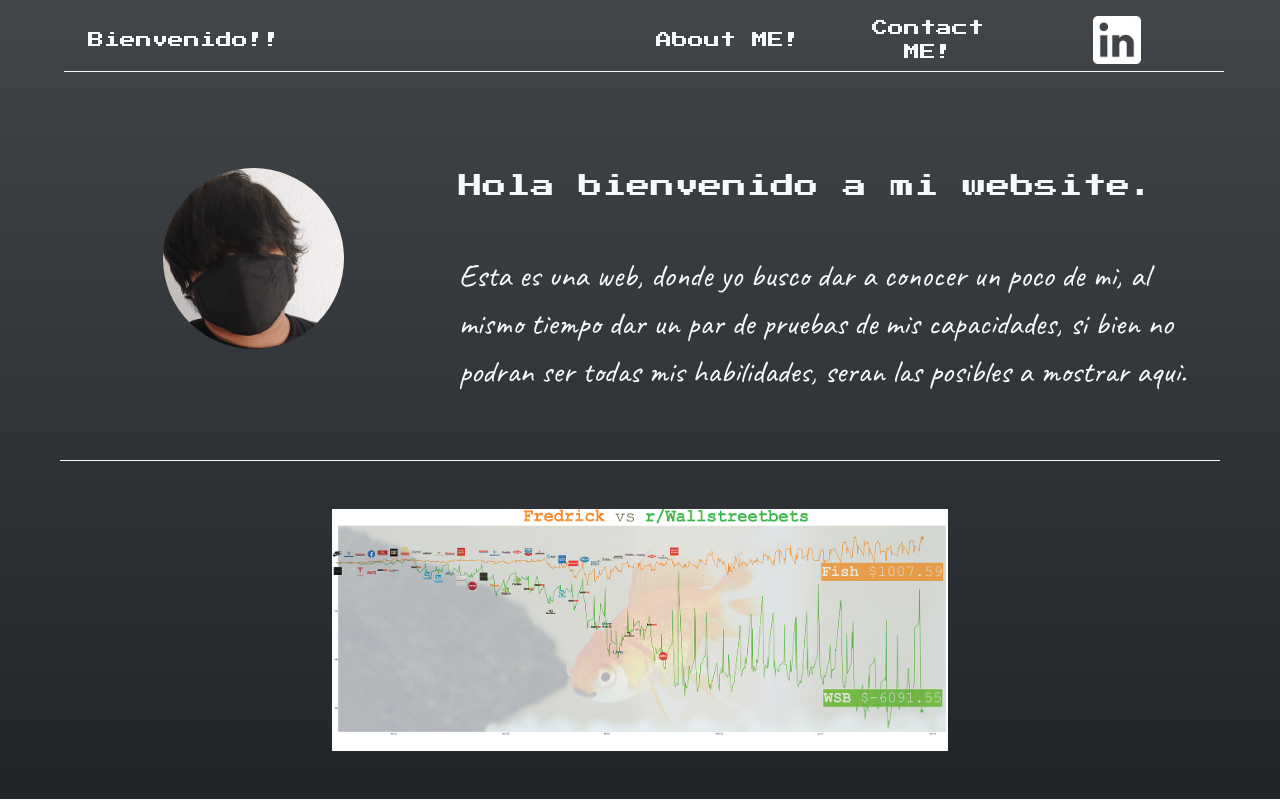
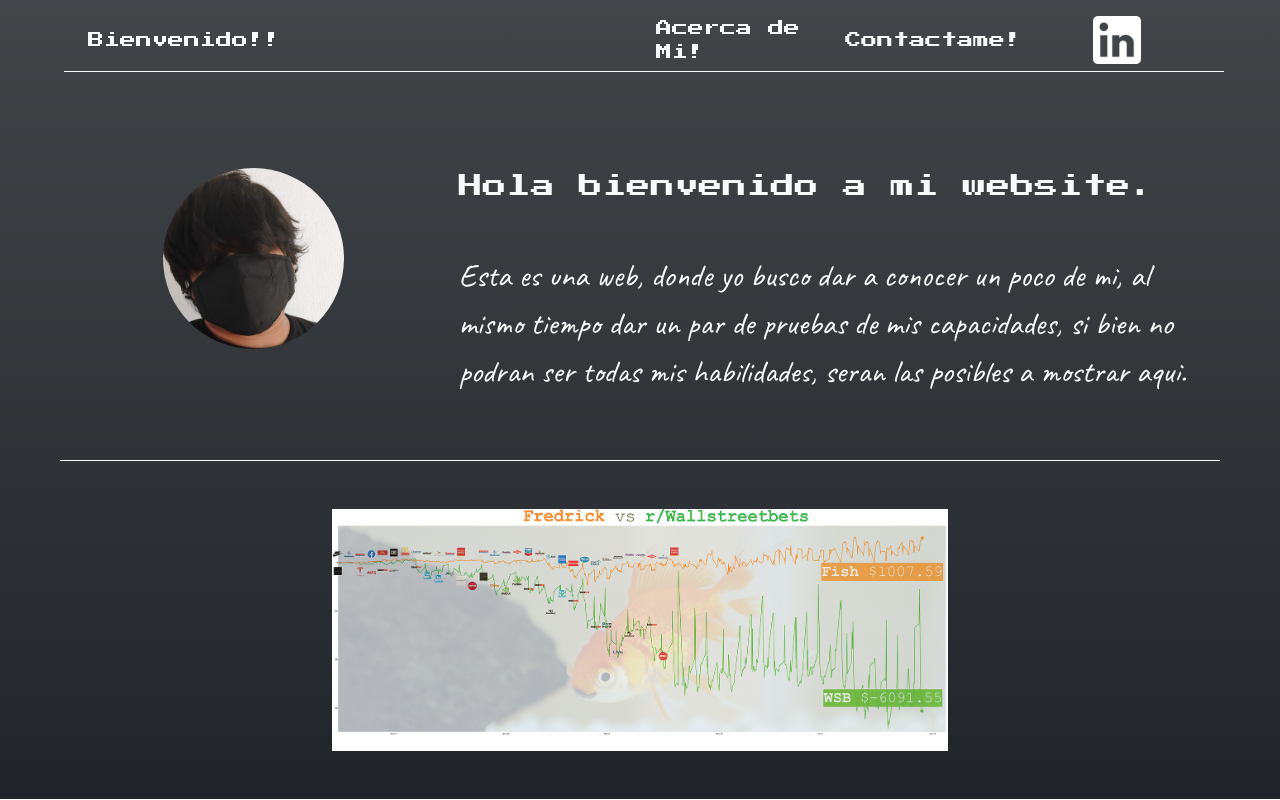
Before and after one commit to AlbertoPortillo/react-gh-pages, a React (Create React App) app: page / in a window 1280 px wide. Built offline with nearby package versions, Linux system fonts and the light colour scheme.

Commit message:
inicio del diccionario

```diff
--- a/src/Components/Contact/Inicio.tsx
+++ b/src/Components/Contact/Inicio.tsx
@@ -1,5 +1,7 @@
 import React, { useState } from 'react'
 import '../../styles/contactme.css'
+
+
 export default function Inicio() {
     const [ formData, setFormData] = useState({
         email: "",
@@ -18,6 +20,7 @@ export default function Inicio() {
     function handleSubmit(e: any){
         e.preventDefault();
         //pon aqui el codigo que quieras con la info de arriba
+        alert('nos presentamos con fallas tecnicas por lo cual no podremos completar su solicitud')
     }
 
     return (
@@ -27,12 +30,18 @@ export default function Inicio() {
                 ¿Quieres contactarme?
                 </p>
             </div>
-            <div className="row">
+            {/* <div className="row">
                 <p className='text-bits contactme-text-body'>
                     ¿Estas interesado en mi persona para trabajar contigo o para ti?, Bueno, a diferencia del feminismo de la chica que te gusta, esto tiene solucion, solo debes
                     llenar el formulario que encontraras aqui abajo y yo me pondre en contacto contigo, intenta explicar bien tus intenciones para poder contactarte, ya que si dejas un numero o correo
                     real para una broma, te tengo noticias, alguien sera visitado por un agente de la DEA y nadie sabra el porque, si despues de esta larga explicacion sigues interesado,
                     no creo que tu empresa tengan la moral que este mundo quiere, pero tienes justo la que yo necesito asi que mas que nadie porfavor llena este formulario
+                </p>
+            </div> */}
+            <div className="row">
+                <p className='text-bits contactme-text-body'>
+                    Si estas interesado en mi perfil y llegaste a esta website al azar, bueno, pon un pequeño mensaje y prometo,
+                    que lo mas pronto posible yo me podnre en contacto contigo para hablar de lo que necesites.
                 </p>
             </div>
             <div className="row mt-5">
--- a/src/Components/Header/Bar.tsx
+++ b/src/Components/Header/Bar.tsx
@@ -1,18 +1,19 @@
 import React from "react";
-//importar imagenes
+//importar diccionario
+import diccionario from "../../diccionario/switch";
 import linkedinLogo from '../../imgs/linkedin-logo.png'
 
 function Bar({ onClickButtom, onClickLogo }: any){
     return(
         <div className="row mx-1 mt-2 mb-5 bar-root align-items-center border-light border-bottom">
             <div className="col-6">
-                <p className="mb-0 text-bits click" onClick={() => onClickButtom(0)}> Bienvenido!!</p>
+                <p className="mb-0 text-bits click" onClick={() => onClickButtom(0)}>{diccionario.menu.bienvenida}</p>
             </div>
             <div className="col-2 align-items-center">
-                <p className="mb-0 text-bits click" onClick={() => onClickButtom(1)}>About ME!</p>
+                <p className="mb-0 text-bits click" onClick={() => onClickButtom(1)}>{diccionario.menu.about}</p>
             </div>
             <div className="col-2 align-items-center text-center">
-                <p className="mb-0 text-bits click" onClick={() => onClickButtom(2)}>Contact ME!</p>
+                <p className="mb-0 text-bits click" onClick={() => onClickButtom(2)}>{diccionario.menu.contact}</p>
             </div>
             <div className="col-2 text-center " >
                 <img onClick={onClickLogo} src={linkedinLogo} className="bar-img click" alt="" />
--- /dev/null
+++ b/src/diccionario/ingles.js
@@ -0,0 +1,9 @@
+const textos = {
+    menu:{
+        bienvenida: 'Welcome!!',
+        about: 'About Me!',
+        contact: "Contact Me!"
+    }
+}
+
+export default textos;
--- /dev/null
+++ b/src/diccionario/spanish.js
@@ -0,0 +1,9 @@
+const textos = {
+    menu:{
+        bienvenida: 'Bienvenido!!',
+        about: 'Acerca de Mi!',
+        contact: "Contactame!"
+    }
+}
+
+export default textos;
--- /dev/null
+++ b/src/diccionario/switch.ts
@@ -0,0 +1,13 @@
+import spanish from '../diccionario/spanish';
+import english from '../diccionario/ingles';
+const idioma_selected:string = 'esp';
+
+const diccionario = {
+    menu:{
+        bienvenida: idioma_selected == 'esp' ?spanish.menu.bienvenida :english.menu.bienvenida,
+        about: idioma_selected == 'esp' ?spanish.menu.about :english.menu.about,
+        contact: idioma_selected == 'esp' ?spanish.menu.contact :english.menu.contact
+    }
+}
+
+export default diccionario
```
